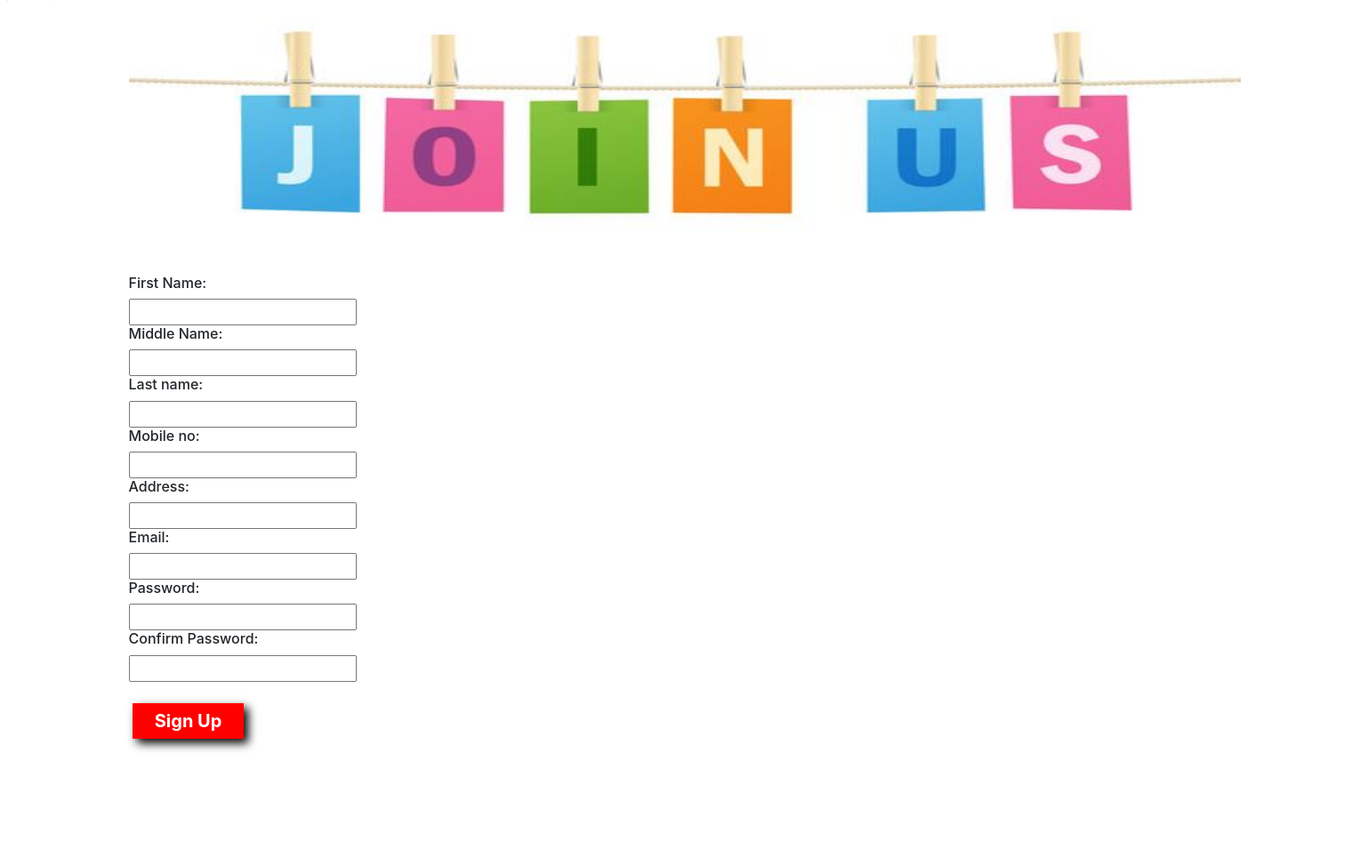
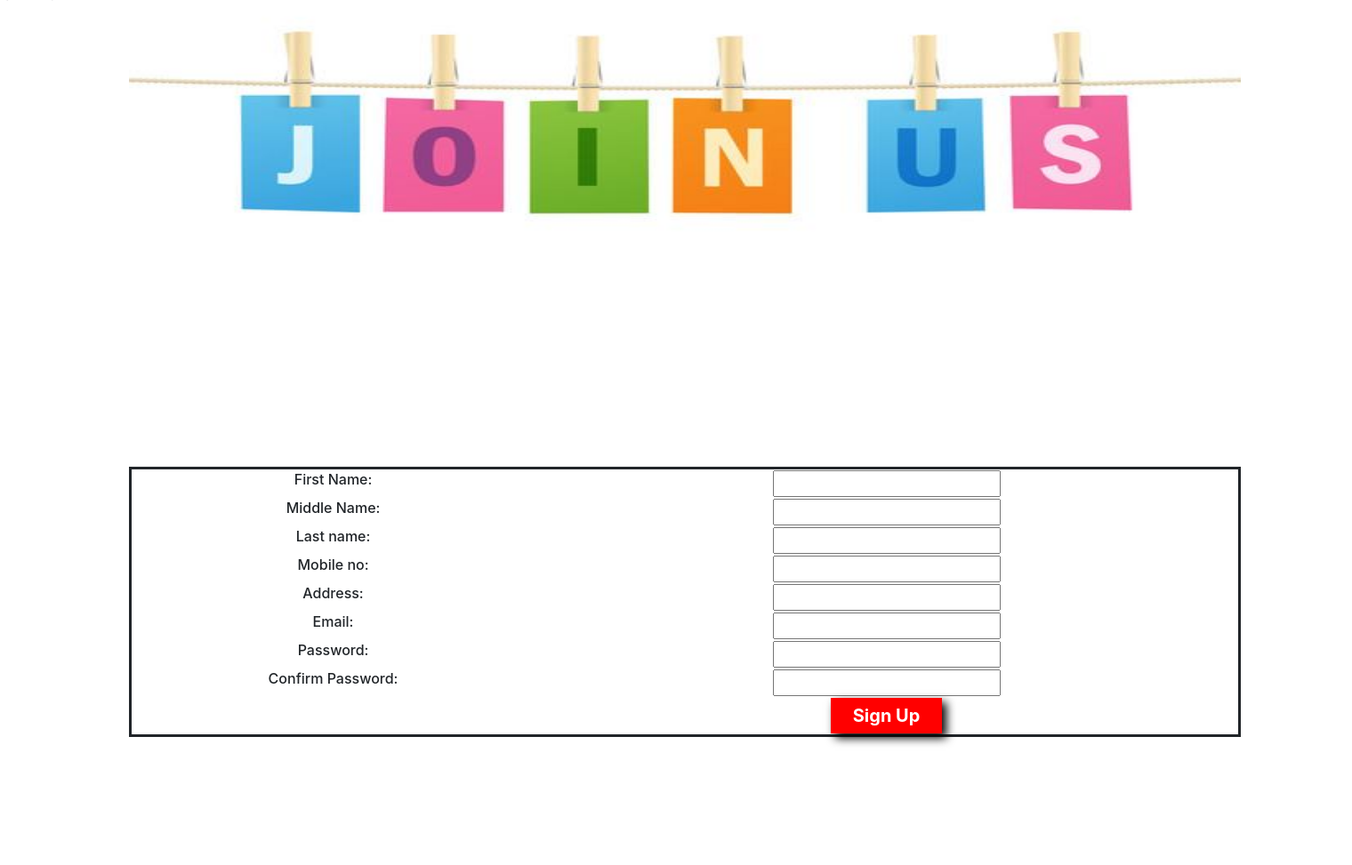
Before and after one commit to NSU-SU19CSE299S02/SU19CSE299S02G05NSU, a PHP site: page /donor_reg.php in a window 1520 px wide. Shown: the part 101-1074 px from the top of the page at 89% size. Before the commit the page ends 945 px from the top, so only its background shows below. Run offline with PHP 8.4, Linux system fonts and the light colour scheme; data that the repository does not hold is empty.

Commit message:
Bug #84 : Add the missing box for form in donor registration page
1. Add the missing box
2. Style change in method

```diff
--- a/Project Code/donor_reg.php
+++ b/Project Code/donor_reg.php
@@ -19,11 +19,12 @@
     <span class="navbar-toggler-icon"></span>
   </button>
  <div style="height:00px;">
- <from method="post" entype="multipart/from-data" style="width: 1200px; height: 600px;">
+ <from method="post" entype="multipart/from-data" style="width: 1519px; height: 700px;">
   <div class="content">
   <br><br><br>
   <img src="Image/img9.jpg" height="300px" width="1250px" style="margin-bottom:10px"></a>
   <br>
+  <table width="100%" style="margin: 0 auto; border:3px solid;text-align:center">
 
     <tr><td class="lefttd"><h6>First Name:</h6></td><td><input type="text" name="t1" required="required" title="Please enter your first name"/></td></tr><br>
     <tr><td class="lefttd"><h6>Middle Name:</h6></td><td><input type="text" name="t2" required="required" title="Please enter your Middle name"/></td></tr><br>
```
